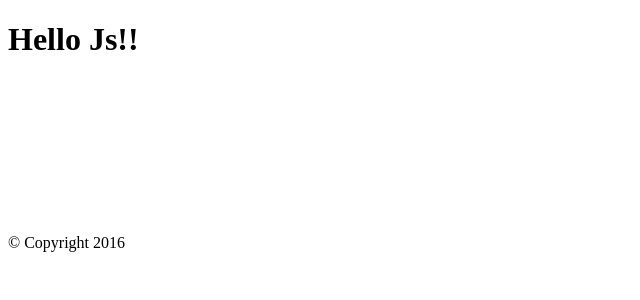
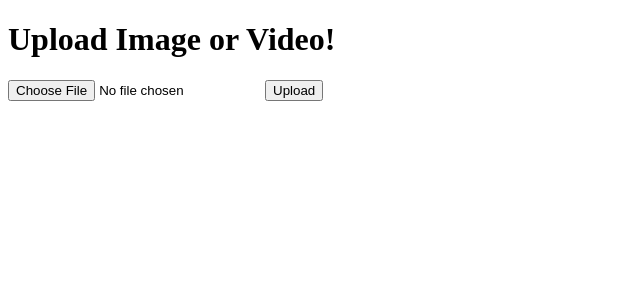
Before and after one commit to kkomakkoma/flask, a Flask app: page / in a window 1280 px wide. Shown: the top 300 px of the page, without its empty margins (0-640 px from the left). Run offline with Flask 2, Linux system fonts and the light colour scheme; some libraries are stand-ins or nearby versions.

Commit message:
video, image upload

```diff
--- a/app.py
+++ b/app.py
@@ -1,26 +1,38 @@
 # -*- coding: UTF-8 -*-
-from flask import Flask, url_for, render_template
-from flask_socketio import SocketIO
+import os
+from flask import Flask, url_for, render_template, request, redirect, Response
+from werkzeug import secure_filename
 
+UPLOAD_PATH='/var/www/flask/uploads'
+ALLOWED_EXTENSIONS=set(['txt','pdf','png','jpg','jpeg','gif','mp4','avi','mpeg'])
 app = Flask(__name__)
-app.config['SECRET_KEY'] = 'secret!'
-socketio = SocketIO(app)
+app.config['UPLOAD_PATH'] = UPLOAD_PATH
+app.config['MAX_CONTENT_LENGTH'] = 2 * 1024 * 1024 * 1024
+
+def allowed_file(filename):
+	return '.' in filename and filename.rsplit('.', 1)[1] in ALLOWED_EXTENSIONS
+
+@app.route('/uploaded', methods=['GET','POST'])
+def uploaded():
+	if request.method == 'POST':
+		file = request.files['file']
+		if file and allowed_file(file.filename):
+			filename = secure_filename(file.filename)
+			file.save(os.path.join(app.config['UPLOAD_PATH'], filename))
+			return redirect(url_for('uploaded', filename=filename))
+
+
+	ext = request.args.get('filename').rsplit('.',1)[1]
+	if ext in ('png','jpg','jpeg','gif'):
+		return render_template('image.html')
+	elif ext in ('mp4','avi','mpeg'):
+		return render_template('video.html')
+	else:
+		return render_template('error.html')
 
 @app.route('/')
 def index():
-    return render_template('getusermedia.html')
-
-@socketio.on('message')
-def handle_message(message):
-	print('received message: ' + message)
-
-@socketio.on('my event')
-def handle_my_custom_event(json):
-	print('received json: ' + str(json))
-
-@socketio.on('my event', namespace='/test')
-def handle_my_custom_namespace_event(json):
-	print('received json: ' + str(json))
+    return render_template('upload.html')
 
 if __name__ == '__main__':
-    socketio.run(app)
+    app.run(host='0.0.0.0')
--- /dev/null
+++ b/templates/error.html
@@ -0,0 +1 @@
+ERROR!
--- /dev/null
+++ b/templates/image.html
@@ -0,0 +1,5 @@
+{% extends 'layout.html' %}
+{% block body %}
+<h1>Image Uploaded Successfully</h1>
+Image File Uploaded
+{% endblock %}
--- a/templates/layout.html
+++ b/templates/layout.html
@@ -1,25 +1,15 @@
 <!doctype html>
 <html>
 	<head>
-		{% block head %}
 		<title>{% block title %}Graduation piece{% endblock %}</title>
-			<link rel="stylesheet" type="text/css" href="{{ url_for('static', filename='style.css') }}">
-		{% endblock %}
+		{% block head %}<meta charset='utf-8'>{% endblock %}
 	</head>
 
 	<body>
-
-		{% block body %}
-		{% endblock %}
-
-
-		{% block script %}
-		{% endblock %}
-
+		{% block body %}{% endblock %}
+		{% block script %}{% endblock %}
 		<div id="footer">
-			{% block footer %}
-			&copy; Copyright 2016
-			{% endblock %}
+			{% block footer %}{% endblock %}
 		</div>
 	</body>
 </html>
--- /dev/null
+++ b/templates/upload.html
@@ -0,0 +1,8 @@
+{% extends 'layout.html' %}
+{% block body %}
+<h1>Upload Image or Video!</h1>
+<form action="{{ url_for('uploaded') }}" method='POST' enctype=multipart/form-data>
+	<input type=file name=file>
+	<input type=submit value=Upload>
+</form>
+{% endblock %}
--- /dev/null
+++ b/templates/video.html
@@ -0,0 +1,5 @@
+{% extends 'layout.html' %}
+{% block body %}
+<h1>Video Uploaded Successfully</h1>
+Video File Uploaded
+{% endblock %}
--- a/uwsgi.ini
+++ b/uwsgi.ini
@@ -1,9 +1,10 @@
 [uwsgi]
 master=true
 chmod-socket=666
-socket=/var/www/%n.sock
+socket=%n.sock
 enable-threads=true
-single-interpreter=true
+process=8
+threads=8
 manage-script-name=true
 module=app
 callable=app
```
Also changed, not shown: uploads/angelbg.jpg (added), uploads/cloudpaper.jpg (added).
